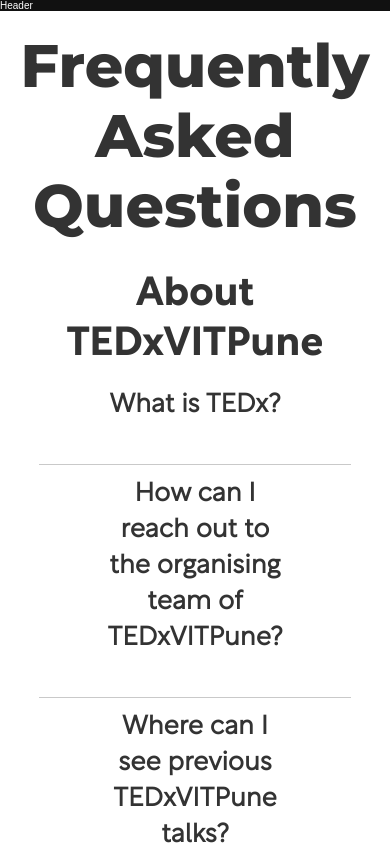
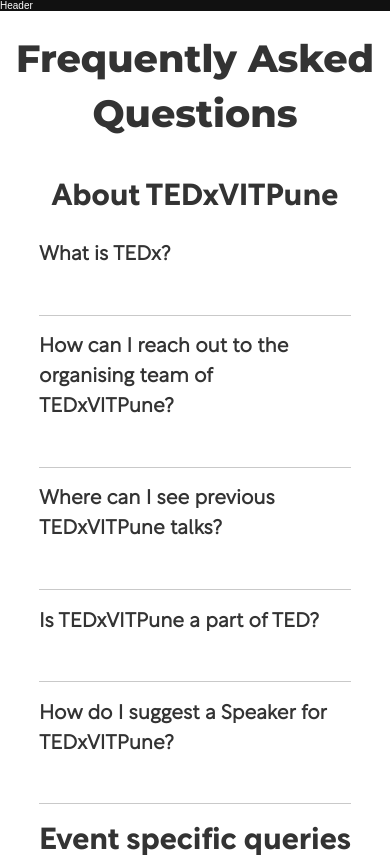
Before and after one commit to Prathmesh-Dhatrak/tedx-maintanance-v2, a React (Create React App) app: page /faqs in a window 390 px wide. Shown: the top 857 px of the page. Built offline with nearby package versions, Linux system fonts and the light colour scheme.

Commit message:
FAQ page done also alll pages are done..!!

```diff
--- a/src/pages/Faqs/Accordian.js
+++ b/src/pages/Faqs/Accordian.js
@@ -10,7 +10,7 @@
     function toggleAccor() {
         setActiveState(setActive === "" ? "active" : "");
         setHeightState(setActive === "active" ? "0px" : `${content.current.scrollHeight}px`);
-        console.log(content.current.scrollHeight);
+
     }
 
 
--- a/src/pages/Faqs/Faqs.jsx
+++ b/src/pages/Faqs/Faqs.jsx
@@ -14,9 +14,13 @@
       <h2 className={styles.category}>About TEDxVITPune</h2>
 
       <Accordian question="What is TEDx?" answer="TEDxVITPune is an event where live talks with unique ideas and performances are shared with the community to educate and engage them." />
+      {/*<Accordian question="How can I reach out to the organising team of TEDxVITPune?"
+      answer="
+  <p style=color:red>You can reach out to us through our Social Media handles</p>" />*/}
+
       <Accordian question="How can I reach out to the organising team of TEDxVITPune?"
       answer="
-      <p style=color:red>You can reach out to us through our Social Media handles</p>" />
+      <p>You can reach out to us through our Social Media handles</p>" />
 
       <Accordian question="Where can I see previous TEDxVITPune talks?"
       // eslint-disable-next-line no-template-curly-in-string
--- a/src/pages/Faqs/Faqs.module.scss
+++ b/src/pages/Faqs/Faqs.module.scss
@@ -25,7 +25,7 @@
     font-family: "Rotunda_Light", sans-serif;
     font-weight: 600;
     color: #333333;
-    font-size: 26px;
+    font-size: 25px;
     line-height: 36px;
     .questions {
         &:hover, .active{
@@ -69,3 +69,136 @@
 .para{
     font-weight: bold;
 }
+
+@media (max-width:586px){
+    .faqs {
+        text-align: center;
+        padding-top: 5%;
+        padding-bottom: 5%;
+        font-family: "Montserrat", sans-serif;
+        font-size: 48px;
+        line-height: 70px;
+        color: #333333;
+    }
+    .category {
+        padding: 2%;
+        text-align: center;
+        font-family: "Rotunda_Bold", sans-serif;
+        font-size: 38px;
+        line-height: 50px;
+        color: #333333;
+    }
+    .questions_sections {
+        display: block;
+        margin: 1% 10% 1% 10%;
+        border-bottom: 1px solid rgb(201, 201, 201);
+        position: relative;
+        justify-content: center;
+        text-align: center;
+        font-family: "Rotunda_Light", sans-serif;
+        font-weight: 600;
+        color: #333333;
+        font-size: 24px;
+        line-height: 36px;
+        .questions {
+            &:hover, .active{
+                cursor: pointer;
+                color: rgb(155, 155, 155);
+
+            }
+            p {
+                padding: 2% 20% 2% 20%;
+                display: block;
+                text-align: center;
+
+            }
+        }
+        .answer {
+
+            justify-content: center;
+            text-align: center;
+            font-family: "Rotunda_Light", sans-serif;
+            font-weight: 400;
+            color: #333333;
+            font-size: 19px;
+            line-height: 26px;
+            //max-height: 100px;
+
+            background-color: white;
+            overflow: hidden;
+            transition: max-height 0.5s ease;
+            p {
+                padding: 0% 20% 2% 20%
+            }
+        }
+    }
+}
+
+
+@media (max-width:482px){
+    .faqs {
+        text-align: center;
+        padding-top: 5%;
+        padding-bottom: 5%;
+        font-family: "Montserrat", sans-serif;
+        font-size: 38px;
+        line-height: 55px;
+        color: #333333;
+    }
+    .category {
+        margin-top: 2%;
+        padding: 2%;
+        text-align: center;
+        font-family: "Rotunda_Bold", sans-serif;
+        font-size: 30px;
+        line-height: 40px;
+        color: #333333;
+    }
+    .questions_sections {
+        display: block;
+        margin: 1% 10% 1% 10%;
+        border-bottom: 1px solid rgb(201, 201, 201);
+        position: relative;
+        justify-content: center;
+        text-align: center;
+        font-family: "Rotunda_Light", sans-serif;
+        font-weight: 600;
+        color: #333333;
+        font-size: 20px;
+        line-height: 30px;
+        .questions {
+            margin: 5% 0% 5% 0%;
+            text-align: left;
+            &:hover, .active{
+                cursor: pointer;
+                color: rgb(155, 155, 155);
+
+            }
+            p {
+                text-align: left;
+                //padding: 2% 20% 2% 20%;
+                display: block;
+                padding: 0;
+
+            }
+        }
+        .answer {
+
+            justify-content: center;
+            text-align: left;
+            font-family: "Rotunda_Light", sans-serif;
+            font-weight: 400;
+            color: #333333;
+            font-size: 19px;
+            line-height: 26px;
+            //max-height: 100px;
+
+            background-color: white;
+            overflow: hidden;
+            transition: max-height 0.5s ease;
+            p {
+                padding: 0;
+            }
+        }
+    }
+}
```
